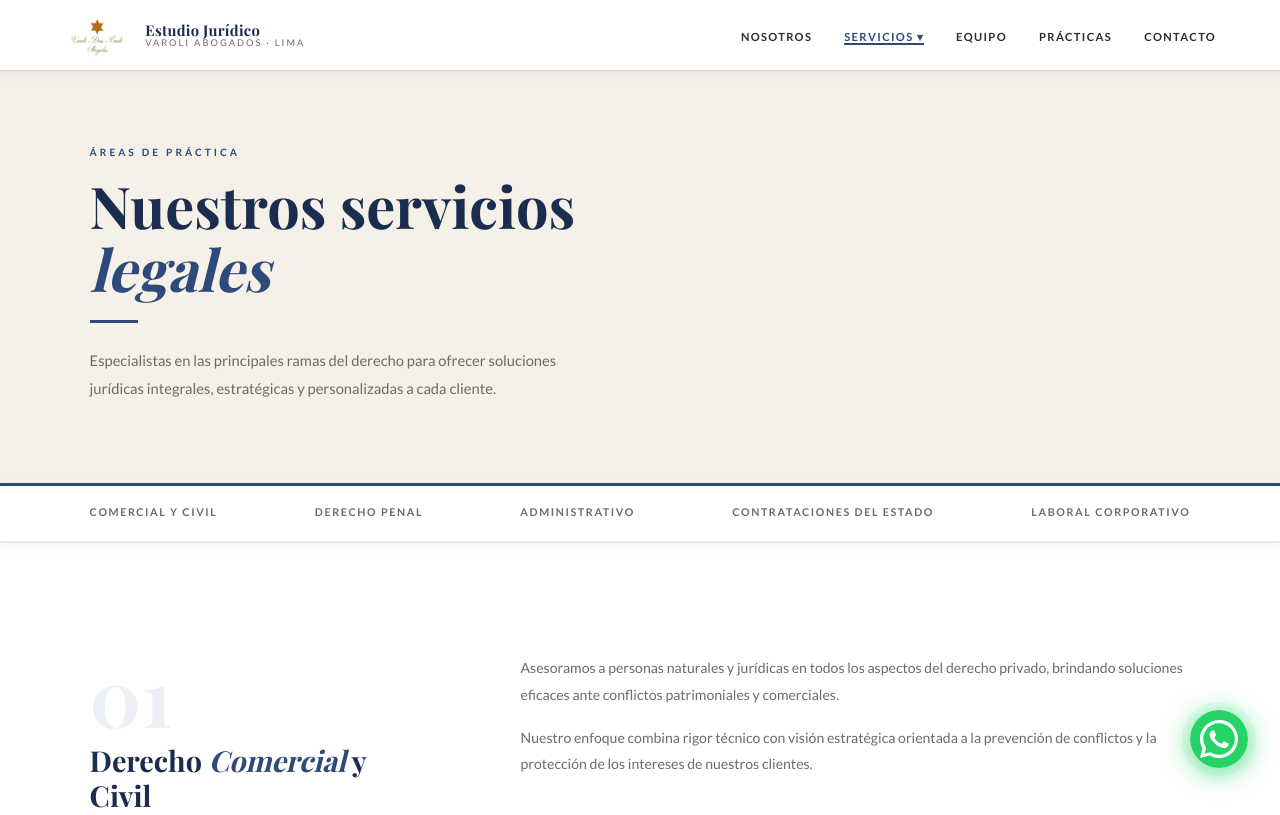
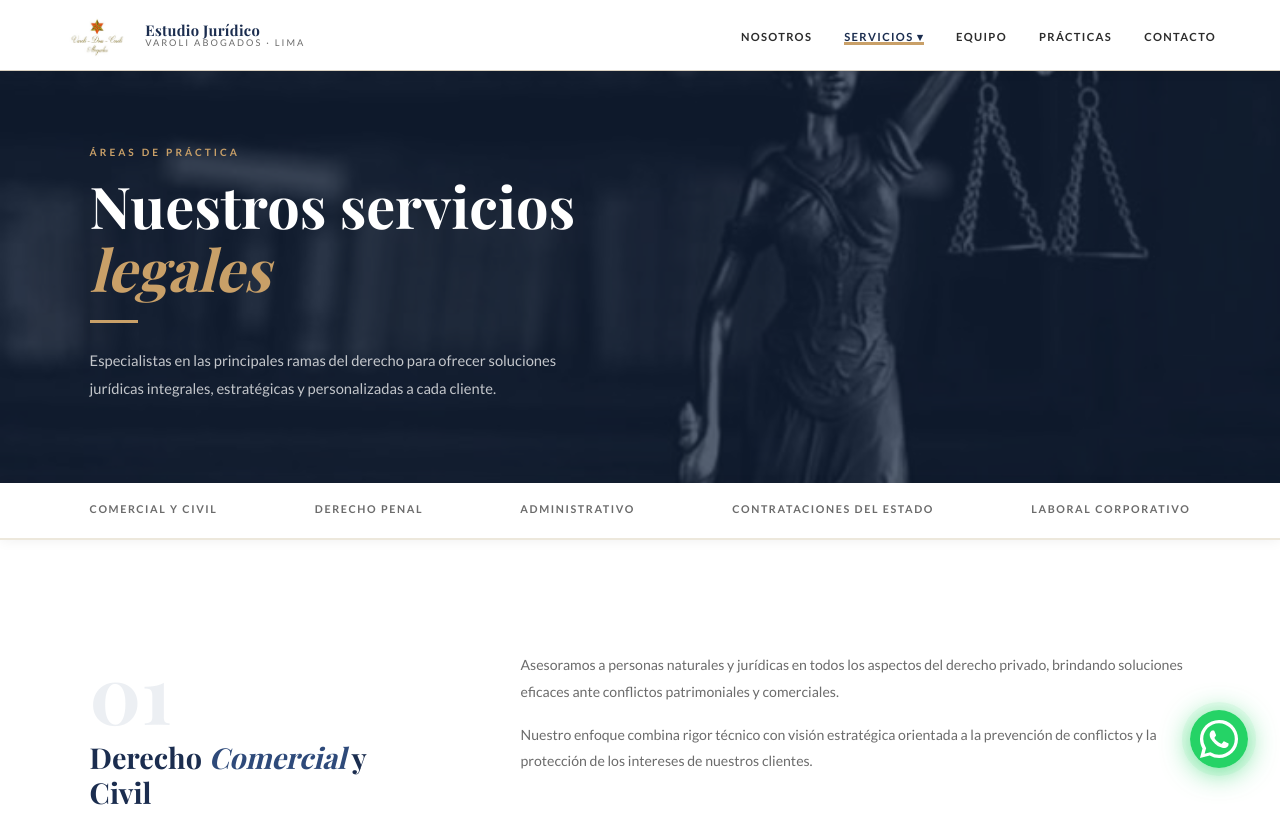
Before and after one commit to bryanmax9/EstudioJuridicoVaroliPracticas, a website: page pages/servicios/index.html in a window 1280 px wide. Shown: the top 815 px of the page. Drawn offline with nearby package versions, Linux system fonts and the light colour scheme; a web font is replaced by a local one.

Commit message:
Add photo hero, replace service icons with JPEGs, fix active nav indicator

```diff
--- a/assets/css/global.css
+++ b/assets/css/global.css
@@ -34,8 +34,10 @@ nav{position:fixed;top:0;left:0;right:0;z-index:100;display:flex;align-items:cen
 .nav-links{display:flex;gap:2rem;list-style:none;align-items:center}
 .nav-links a{text-decoration:none;color:var(--text);font-size:.7rem;letter-spacing:.12em;text-transform:uppercase;font-weight:700;transition:color .3s;position:relative;padding-bottom:2px}
 .nav-links a::after{content:'';position:absolute;bottom:0;left:0;width:0;height:2px;background:var(--navy2);transition:width .3s}
-.nav-links a:hover,.nav-links a.active{color:var(--navy2)}
-.nav-links a:hover::after,.nav-links a.active::after{width:100%}
+.nav-links a:hover{color:var(--navy2)}
+.nav-links a:hover::after{width:100%}
+.nav-links a.active{color:var(--navy);font-weight:700}
+.nav-links a.active::after{width:100%;background:var(--gold);height:3px}
 .nav-dropdown{position:relative}
 .dropdown-menu{position:absolute;top:calc(100% + .8rem);left:50%;transform:translateX(-50%);background:var(--white);border:1px solid var(--border);box-shadow:0 8px 30px rgba(0,0,0,.1);min-width:260px;opacity:0;visibility:hidden;transition:all .3s;padding:.4rem 0}
 .nav-dropdown:hover .dropdown-menu{opacity:1;visibility:visible}
@@ -86,6 +88,16 @@ footer{background:var(--navy);padding:4rem 7% 2rem}
 .page-hero-content{max-width:650px}
 .page-hero p{font-size:.92rem;color:var(--muted);line-height:1.9;max-width:520px;margin-top:1rem}
 
+/* Photo hero variant — used on Servicios main hero */
+.page-hero--photo{background-size:cover;background-position:center;position:relative;border-bottom:none}
+.page-hero--photo::before{content:'';position:absolute;inset:0;background:rgba(20,35,60,.72)}
+.page-hero--photo .page-hero-content{position:relative;z-index:1}
+.page-hero--photo .section-tag{color:var(--gold)}
+.page-hero--photo .serif-title-lg{color:var(--white)}
+.page-hero--photo .serif-title-lg em{color:var(--gold)}
+.page-hero--photo .divider-line{background:var(--gold)}
+.page-hero--photo p{color:rgba(255,255,255,.75)}
+
 /* ---- Alert Toast ---- */
 .alert{position:fixed;top:90px;right:2rem;z-index:200;background:var(--navy);border-left:4px solid var(--gold);padding:1.2rem 2rem;font-size:.8rem;color:var(--white);transform:translateX(150%);transition:transform .4s;max-width:320px;box-shadow:0 4px 20px rgba(0,0,0,.2)}
 .alert.show{transform:translateX(0)}
--- a/pages/servicios/index.html
+++ b/pages/servicios/index.html
@@ -32,7 +32,7 @@
 <div class="mobile-menu" id="mobileMenu"><a href="../../index.html" onclick="toggleMenu()">Nosotros</a><a href="../servicios/index.html" onclick="toggleMenu()">Servicios</a><a href="../equipo/index.html" onclick="toggleMenu()">Equipo</a><a href="../practicas/index.html" onclick="toggleMenu()">Prácticas</a><a href="../contacto/index.html" onclick="toggleMenu()">Contacto</a></div>
 
 
-<section class="page-hero">
+<section class="page-hero page-hero--photo" style="background-image:url(../../assets/images/BalanceStatu.jpeg)">
   <div class="page-hero-content">
     <div class="section-tag">Áreas de práctica</div>
     <h1 class="serif-title-lg">Nuestros servicios <em>legales</em></h1>
@@ -54,7 +54,7 @@
     <div class="svc-num">01</div>
     <div class="svc-aside-title">Derecho <em>Comercial</em> y Civil</div>
     <a href="../contacto/index.html" class="btn-navy" style="width:fit-content">Consultar →</a>
-    <img src="../../assets/images/icon-comercial.svg" alt="Derecho Comercial">
+    <img src="../../assets/images/legalWritting.jpeg" alt="Derecho Comercial">
   </div>
   <div class="svc-content">
     <p>Asesoramos a personas naturales y jurídicas en todos los aspectos del derecho privado, brindando soluciones eficaces ante conflictos patrimoniales y comerciales.</p>
@@ -99,7 +99,7 @@
     <div class="svc-num">03</div>
     <div class="svc-aside-title">Derecho <em>Administrativo</em></div>
     <a href="../contacto/index.html" class="btn-navy" style="width:fit-content">Consultar →</a>
-    <img src="../../assets/images/icon-administrativo.svg" alt="Derecho Administrativo">
+    <img src="../../assets/images/BlackBalanceStatu.jpeg" alt="Derecho Administrativo">
   </div>
   <div class="svc-content">
     <p>Orientamos a nuestros clientes en su relación con el Estado, defendiendo sus derechos ante organismos públicos y garantizando el cumplimiento de la normativa vigente.</p>
@@ -121,7 +121,7 @@
     <div class="svc-num">04</div>
     <div class="svc-aside-title">Contrataciones <em>del Estado</em></div>
     <a href="../contacto/index.html" class="btn-navy" style="width:fit-content">Consultar →</a>
-    <img src="../../assets/images/icon-contrataciones.svg" alt="Contrataciones">
+    <img src="../../assets/images/LegalBalance.jpeg" alt="Contrataciones">
   </div>
   <div class="svc-content">
     <p>Asesoría integral en contratación pública desde la participación en licitaciones hasta la resolución de controversias con el Estado.</p>
```
Also changed, not shown: assets/images/BalanceStatu.jpeg (added), assets/images/Balane&hammer.jpeg (added), assets/images/BlackBalanceStatu.jpeg (added), assets/images/LegalBalance.jpeg (added), assets/images/LibroLegal.jpeg (added), assets/images/LibroMartilloLegalestatua.jpeg (added), assets/images/court.jpeg (added), assets/images/icon-administrativo.svg (deleted), assets/images/icon-comercial.svg (deleted), assets/images/icon-contrataciones.svg (deleted), assets/images/legalWritting.jpeg (added), assets/images/legelstatuaperfil.jpeg (added), assets/images/talkingLegal.jpeg (added).
